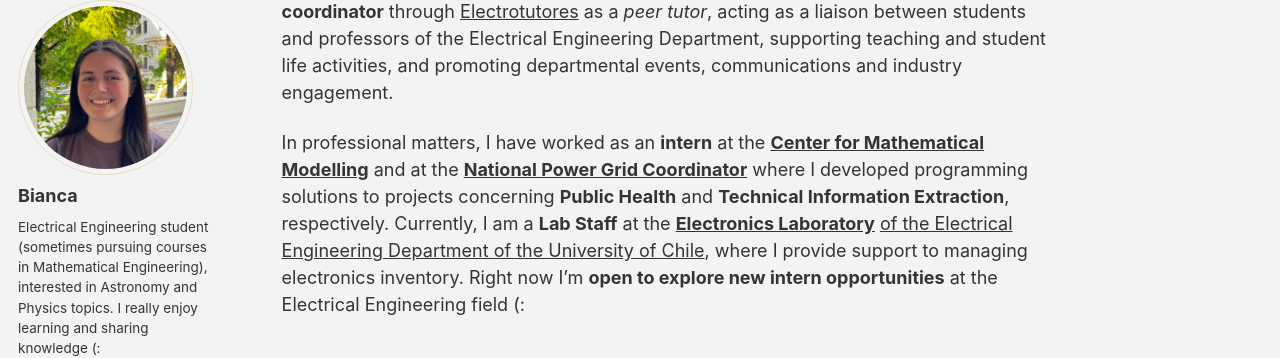
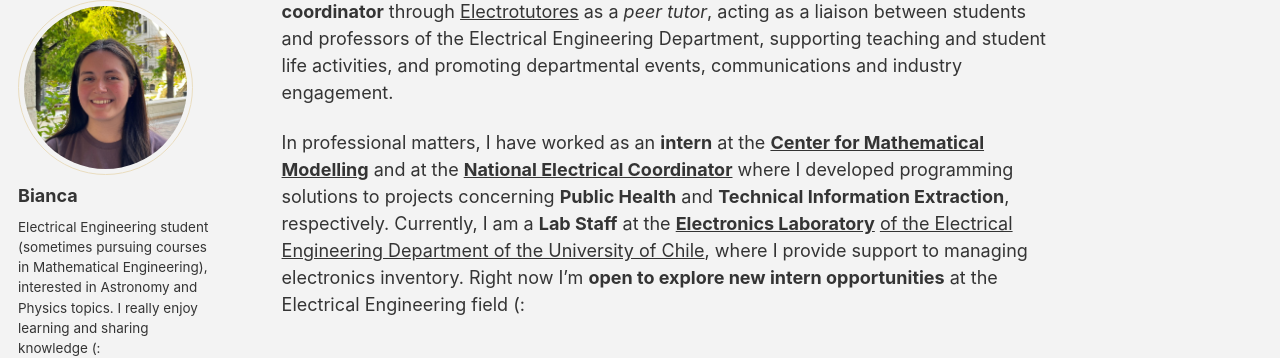
Before and after one commit to Bianca-Zamora-Araya/Bianca-Zamora-Araya.github.io, a Jekyll site: the page built from _pages/about.md, in a window 1280 px wide and 900 px high, scrolled down 793 px. Shown: the part 101-459 px from the top of the window. Built offline with Jekyll 4.4.1, drawn with Linux system fonts in a browser that asks for light colours; a style sheet for code colours, icons or effects is not loaded.

Commit message:
Update about.md

```diff
--- a/_pages/about.md
+++ b/_pages/about.md
@@ -13,7 +13,7 @@ I have been actively involved in teaching at FCFM, serving as a **undergraduate
 
 In addition to my student and teaching assistant roles, I have actively participated as an *assistant* to the **school engagement and early education**  [Escuela de Verano](https://www.edv.uchile.cl/#) (EdV) courses, ensuring a good execution of courses, supporting instructors, students, and the EdV teaching team, promoting the programs at vocational fairs and scientific outreach events, through social media videos, and managing inventory of materials. I have also contributed to **faculty outreach** initiatives as a *student ambassador of the Faculty* through [Difusión FCFM](http://instagram.com/ingenieria_ciencias_uchile/?hl=es), engaging in activities to promote engineering and science education within FCFM. I had also been a *campus store assistant* at the **Faculty's merchandising shop** [Tienda Beauchef](https://tiendabeauchef.ing.uchile.cl/), promoting a sense of identity and belonging within the university community and contributing to sales, and logistical organization as a representant of the Beachefian comunnity. Additionally, I participate as **student activities coordinator** through [Electrotutores](https://cl.linkedin.com/company/electrotutores) as a *peer tutor*, acting as a liaison between students and professors of the Electrical Engineering Department, supporting teaching and student life activities, and promoting departmental events, communications and industry engagement.
 
-In professional matters, I have worked as an **intern** at the **[Center for Mathematical Modelling](https://www.cmm.uchile.cl/)** and at the **[National Power Grid Coordinator](https://www.coordinador.cl/coordinador/)** where I developed programming solutions to projects concerning **Public Health** and **Technical Information Extraction**, respectively. Currently, I am a **Lab Staff** at the **[Electronics Laboratory](https://www.die.cl/laboratorio-de-electronica/)** [of the Electrical Engineering Department of the University of Chile](https://ingenieria.uchile.cl/investigacion/laboratorios/departamento-de-ingenieria-electrica/laboratorio-de-electronica), where I provide support to managing electronics inventory. Right now I'm **open to explore new intern opportunities** at the Electrical Engineering field (:
+In professional matters, I have worked as an **intern** at the **[Center for Mathematical Modelling](https://www.cmm.uchile.cl/)** and at the **[National Electrical Coordinator](https://www.coordinador.cl/coordinador/)** where I developed programming solutions to projects concerning **Public Health** and **Technical Information Extraction**, respectively. Currently, I am a **Lab Staff** at the **[Electronics Laboratory](https://www.die.cl/laboratorio-de-electronica/)** [of the Electrical Engineering Department of the University of Chile](https://ingenieria.uchile.cl/investigacion/laboratorios/departamento-de-ingenieria-electrica/laboratorio-de-electronica), where I provide support to managing electronics inventory. Right now I'm **open to explore new intern opportunities** at the Electrical Engineering field (:
 
 A little bit more about me
 ---
```
